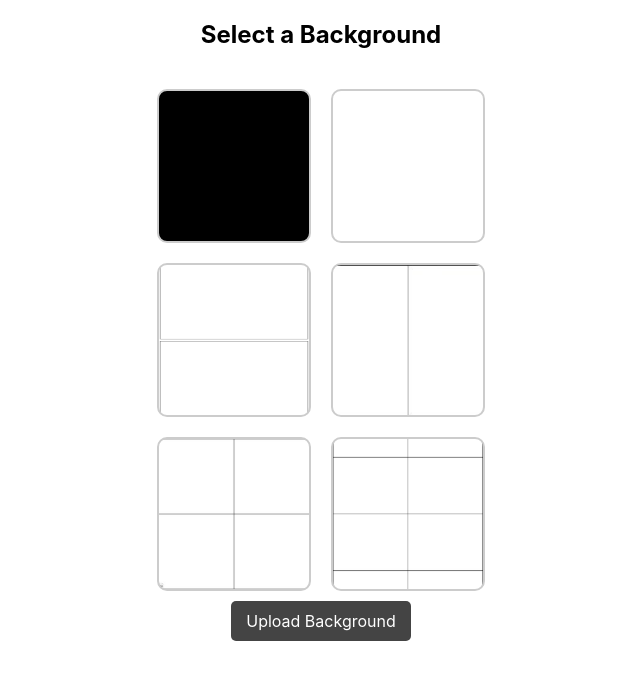
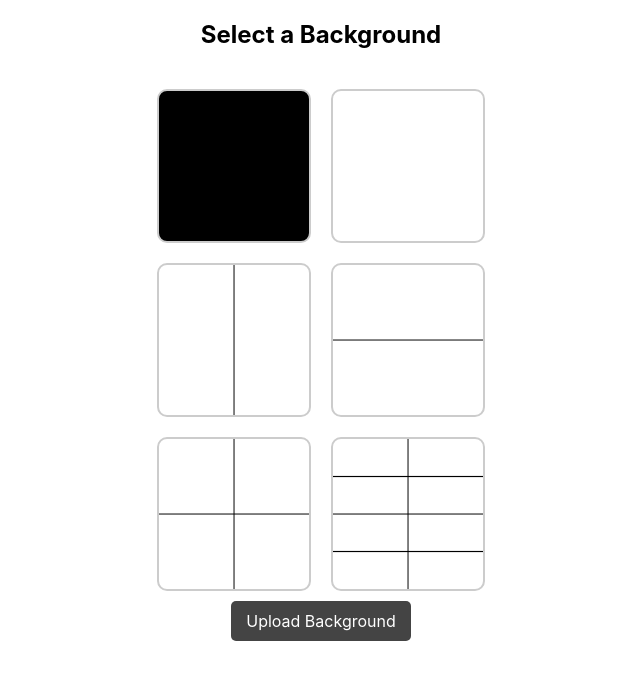
Before and after one commit to ALangford98/drag-drop-image-iframe, a React (Create React App) app in the folder meme-gen/: page / in a window 1280 px wide. Shown: the top 680 px of the page, without its empty margins (319-959 px from the left). Built offline with nearby package versions, Linux system fonts and the light colour scheme.

Commit message:
Fixed background rendering

```diff
--- a/meme-gen/src/App.css
+++ b/meme-gen/src/App.css
@@ -11,7 +11,7 @@
 
 .template-list {
   display: grid;
-  grid-template-columns: repeat(2, 1fr); /* 2 columns */
+  grid-template-columns: repeat(2, 1fr);
   gap: 20px;
   margin-top: 20px;
 }
--- a/meme-gen/src/App.tsx
+++ b/meme-gen/src/App.tsx
@@ -1,7 +1,6 @@
 import React, { useState } from "react";
 import MemeEditor from "./components/MemeEditor";
 import "./App.css";
-import { color } from "html2canvas/dist/types/css/types/color";
 
 interface Template {
   name: string;
@@ -9,27 +8,67 @@ interface Template {
   image?: string;
 }
 
-const backgroundImages = [
-    `${process.env.PUBLIC_URL}/backgrounds/2panel_v.webp`,
-    `${process.env.PUBLIC_URL}/backgrounds/2panel.jpg`,
-    `${process.env.PUBLIC_URL}/backgrounds/4panel.jpg`,
-    `${process.env.PUBLIC_URL}/backgrounds/8panel.jpg`,
-];
+// Generate background panels that all share a fixed canvas size (1000x1000)
+function generatePanels(rows: number, cols: number, lineColor = "#000") {
+  const width = 1000;
+  const height = 1000;
+  const canvas = document.createElement("canvas");
+  canvas.width = width;
+  canvas.height = height;
+  const ctx = canvas.getContext("2d")!;
+
+  // white background
+  ctx.fillStyle = "#fff";
+  ctx.fillRect(0, 0, width, height);
+
+  // black grid lines
+  ctx.strokeStyle = lineColor;
+  ctx.lineWidth = 6;
+
+  // vertical lines
+  for (let c = 1; c < cols; c++) {
+    const x = (width / cols) * c;
+    ctx.beginPath();
+    ctx.moveTo(x, 0);
+    ctx.lineTo(x, height);
+    ctx.stroke();
+  }
+
+  // horizontal lines
+  for (let r = 1; r < rows; r++) {
+    const y = (height / rows) * r;
+    ctx.beginPath();
+    ctx.moveTo(0, y);
+    ctx.lineTo(width, y);
+    ctx.stroke();
+  }
+
+  return canvas.toDataURL("image/png");
+}
+
+const panelTemplates = {
+  blank: null,
+  horizontal2: generatePanels(1, 2),
+  vertical2: generatePanels(2, 1),
+  fourPanel: generatePanels(2, 2),
+  eightPanel: generatePanels(4, 2),
+};
 
 const templates: Template[] = [
   { name: "Black", color: "black" },
   { name: "White", color: "white" },
+  { name: "2 Panel (Horizontal)", image: panelTemplates.horizontal2 },
+  { name: "2 Panel (Vertical)", image: panelTemplates.vertical2 },
+  { name: "4 Panel", image: panelTemplates.fourPanel },
+  { name: "8 Panel", image: panelTemplates.eightPanel },
 ];
 
 function App() {
-    const [selectedTemplate, setSelectedTemplate] = useState<Template | null>(
-        null
-    );
+  const [selectedTemplate, setSelectedTemplate] = useState<Template | null>(null);
 
   const handleUpload = (e: React.ChangeEvent<HTMLInputElement>) => {
     const file = e.target.files?.[0];
     if (!file) return;
-
     const reader = new FileReader();
     reader.onload = () => {
       setSelectedTemplate({
@@ -43,7 +82,7 @@ function App() {
   const getTextColor = (template: Template) => {
     if (template.color === "white") return "black";
     if (template.color === "black") return "white";
-        return "black"; // default for image backgrounds
+    return "black";
   };
 
   return (
@@ -56,25 +95,13 @@ function App() {
               <div
                 key={template.name}
                 className="template"
-                                style={{ backgroundColor: template.color }}
-                                onClick={() => setSelectedTemplate(template)}
-                            ></div>
-                        ))}
-                        {backgroundImages.map((src, i) => (
-                            <div
-                                key={i}
-                                className="template"
                 style={{
-                                    backgroundImage: `url(${src})`,
+                  backgroundColor: template.color,
+                  backgroundImage: template.image ? `url(${template.image})` : undefined,
                   backgroundSize: "cover",
                   backgroundPosition: "center",
                 }}
-                                onClick={() =>
-                                    setSelectedTemplate({
-                                        name: `Image ${i + 1}`,
-                                        image: src,
-                                    })
-                                }
+                onClick={() => setSelectedTemplate(template)}
               />
             ))}
           </div>
@@ -82,21 +109,18 @@ function App() {
           <div style={{ marginTop: "20px" }}>
             <label className="upload-btn">
               Upload Background
-                            <input
-                                type="file"
-                                accept="image/*"
-                                onChange={handleUpload}
-                            />
+              <input type="file" accept="image/*" onChange={handleUpload} />
             </label>
           </div>
         </div>
       ) : (
         <MemeEditor
           onBack={() => setSelectedTemplate(null)}
-                    initialBackground={
-                        selectedTemplate.image || selectedTemplate.color
-                    }
+          initialBackground={selectedTemplate.image || selectedTemplate.color}
           textColor={getTextColor(selectedTemplate)}
+          // 👇 Force a consistent bounding box for the canvas
+          canvasWidth={1000}
+          canvasHeight={1000}
         />
       )}
     </div>
--- /dev/null
+++ b/meme-gen/src/components/DrawingControls.tsx
@@ -0,0 +1,33 @@
+import React from "react";
+
+interface DrawingControlsProps {
+  isDrawingMode: boolean;
+  drawColor: string;
+  setIsDrawingMode: (value: boolean) => void;
+  setDrawColor: (value: string) => void;
+}
+
+export default function DrawingControls({
+  isDrawingMode,
+  drawColor,
+  setIsDrawingMode,
+  setDrawColor,
+}: DrawingControlsProps) {
+  return (
+    <div className="controls">
+      <button
+        className={`action-btn ${isDrawingMode ? "active" : ""}`}
+        onClick={() => setIsDrawingMode(!isDrawingMode)}
+      >
+        ✏️ {isDrawingMode ? "Disable Drawing" : "Enable Drawing"}
+      </button>
+      {isDrawingMode && (
+        <input
+          type="color"
+          value={drawColor}
+          onChange={(e) => setDrawColor(e.target.value)}
+        />
+      )}
+    </div>
+  );
+}
--- a/meme-gen/src/components/MemeEditor.tsx
+++ b/meme-gen/src/components/MemeEditor.tsx
@@ -2,14 +2,17 @@ import React, { useState, useRef, useEffect } from "react";
 import DrawingCanvas from "./DrawingCanvas";
 import TextControls from "./TextControls";
 import CharacterControls from "./CharacterControls";
+import DrawingControls from "./DrawingControls";
 
 import "../styles/meme_editor.css";
 import html2canvas from "html2canvas";
 
 interface MemeEditorProps {
-    initialBackground?: string;
-    textColor?: string;
-    onBack: () => void;
+  onBack: () => void;
+  initialBackground?: string;
+  textColor?: string;
+  canvasWidth?: number;
+  canvasHeight?: number;
 }
 
 interface TextBox {
@@ -434,23 +437,13 @@ export default function MemeEditor({
                     characterImages={characterImages}
                     addCharacter={addCharacter}
                 />
-                <div className="controls">
-                    <button
-                        className={`action-btn ${
-                            isDrawingMode ? "active" : ""
-                        }`}
-                        onClick={() => setIsDrawingMode((prev) => !prev)}
-                    >
-                        ✏️{" "}
-                        {isDrawingMode ? "Disable Drawing" : "Enable Drawing"}
-                    </button>
-                    {isDrawingMode && (
-                        <input
-                            type="color"
-                            value={draw_color}
-                            onChange={(e) => set_draw_color(e.target.value)}
-                        />
-                    )}
+                <div >
+                    <DrawingControls
+                        isDrawingMode={isDrawingMode}
+                        drawColor={draw_color}
+                        setIsDrawingMode={setIsDrawingMode}
+                        setDrawColor={set_draw_color}
+                    />
                 </div>
             </div>
         </div>
--- a/meme-gen/src/styles/meme_editor.css
+++ b/meme-gen/src/styles/meme_editor.css
@@ -7,15 +7,17 @@
 }
 
 .meme-canvas {
-    position: relative;
-    width: 500px;
-    height: 500px;
-    margin: 20px 0;
-    overflow: hidden;
-    border: 2px solid #444;
-    border-radius: 8px;
-    touch-action: none; /* Prevent scroll during drag */
+  aspect-ratio: 1 / 1; /* consistent square layout */
+  max-width: 600px;
+  max-height: 600px;
+  width: 100%;
+  height: auto;
+  margin: 0 auto;
+  border: 2px solid #666;
+  position: relative;
+  overflow: hidden;
 }
+
 
 .char-dropdown {
   display: flex;
```
Lines whose indentation alone changed are shown as unchanged.
